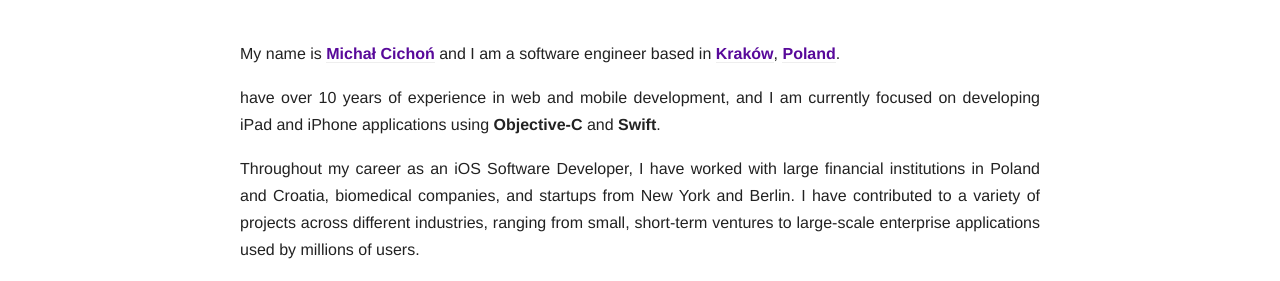
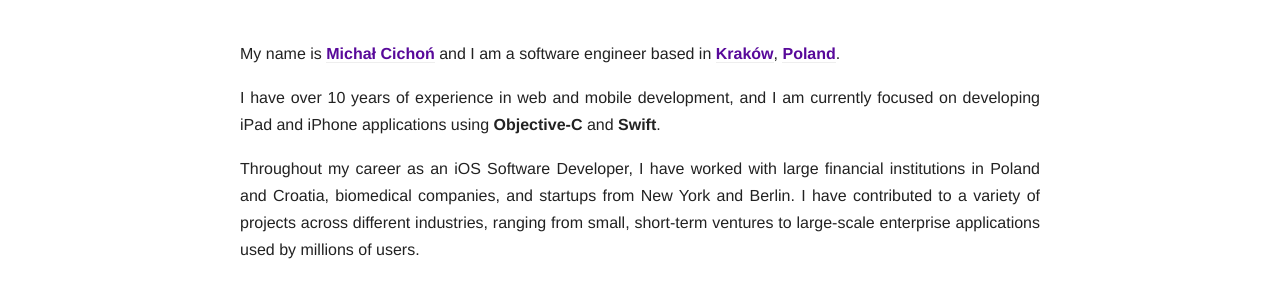
Before and after one commit to michalcichon/michalcichon.github.io, a Jekyll site: the page built from index.html, in a window 1280 px wide. Shown: the part 200-481 px from the top of the page. Built offline with Jekyll 4.4.1, drawn with Linux system fonts in a browser that asks for light colours.

Commit message:
fix typo

```diff
--- a/index.html
+++ b/index.html
@@ -3,7 +3,7 @@ layout: default
 ---
 <article>
   <p>My name is <a href="https://www.linkedin.com/in/michalcichon">Michał Cichoń</a> and I am a software engineer based in <a href="https://en.wikipedia.org/wiki/Krak%C3%B3w" title="Kraków">Kraków</a>, <a href="https://en.wikipedia.org/wiki/Poland" title="Poland">Poland</a>.</p>
-  <p> have over 10 years of experience in web and mobile development, and I am currently focused on developing iPad and iPhone applications using <strong>Objective-C</strong> and <strong>Swift</strong>.</p>
+  <p>I have over 10 years of experience in web and mobile development, and I am currently focused on developing iPad and iPhone applications using <strong>Objective-C</strong> and <strong>Swift</strong>.</p>
   <p>Throughout my career as an iOS Software Developer, I have worked with large financial institutions in Poland and Croatia, biomedical companies, and startups from New York and Berlin. I have contributed to a variety of projects across different industries, ranging from small, short-term ventures to large-scale enterprise applications used by millions of users.</p>
 </article>
 
```
